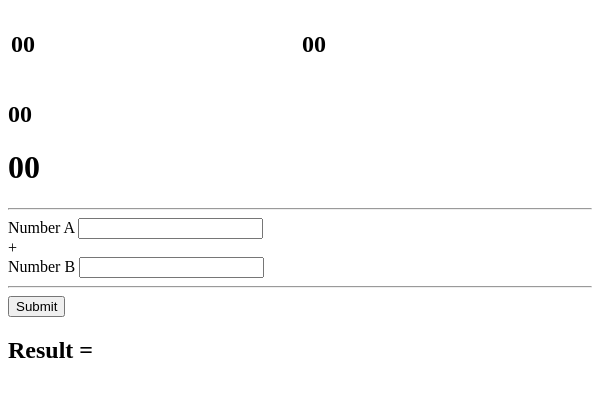
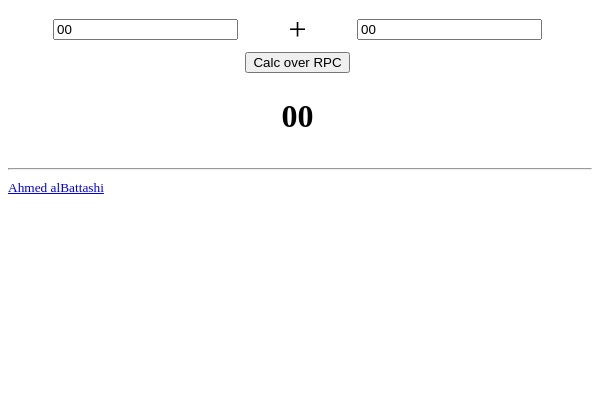
Before and after one commit to batashi/rpccalc, an Electron app: page electron-client/index.html in a window 600 px wide. Drawn offline with Linux system fonts and the light colour scheme.

Commit message:
Enable electronJS client over RPC

```diff
--- a/electron-client/index.html
+++ b/electron-client/index.html
@@ -7,7 +7,7 @@
   <!-- https://electronjs.org/docs/tutorial/security#csp-meta-tag -->
   <meta http-equiv="Content-Security-Policy" content="script-src 'self' 'unsafe-inline';" />
   <link type="style" href="cal.css" />
-  <script type="style" src="cal.css" ></script>
+  <script type="style" src="cal.css"></script>
   <script>
     async function calc_over_rpc() {
       var jayson = require('jayson');
@@ -16,12 +16,20 @@
       });
 
       // invoke "add"
-      client.request('Calculator.Add', [{ X: 4, Y: 7 }], function (err, response) {
+      var numx =  document.getElementById('numx').value;
+      var numy =  document.getElementById('numy').value;
+
+      numx=parseInt(numx)
+      numy=parseInt(numy)
+      client.request('Calculator.Add', [{ X: numx, Y: numy }], function (err, response) {
         debugger;
         console.log('RES : ' + response)
         console.log('Err : ' + err)
+
         if (err) throw err;
-        console.log(response.result); // 2
+        console.log(response.result);
+
+       document.getElementById("num_result").innerHTML=response.result;
       });
 
 
@@ -29,28 +37,32 @@
   </script>
 </head>
 
-<body >
+<body>
   <div class="container">
     <table style="width: 100%;">
-    <tr>
+      <tr style="text-align: center;">
         <td>
-        <h2 >00</h2></td>
-      <td></td>
+          <input type="number" value="00" id="numx">
+
+        </td><td  > <span style="font-size: xx-large;">+</span> </td>
         <td>
-        <h2>00</h2></td>
+          <input type="number" value="00" id="numy">
+        </td>
         <td></td>
       </tr>
+      <tr style="text-align: center;">
+        <td colspan="3">
+          <button onclick="calc_over_rpc()" >Calc over RPC </button>
+        </td>
+      </tr>
+      <tr style="text-align: center;">
+        <td colspan="3">
+          <h1 id="num_result">00</h1>
+        </td>
+      </tr>
     </table>
-  <h2>00</h2>
-  <h1>00</h1>
     <hr>
-
-  <label>Number A</label> <input id="X" type="number" /> <br>
-  + <br>
-  <label>Number B</label> <input id="Y" type="number" /> <br>
-  <hr>
-  <input type="submit" onclick="calc_over_rpc()" />
-  <h2 id="result">Result = </h2>
+ <small> <a href="https://github.com/ahmed89albttashi/rpccalc">Ahmed alBattashi</a></small>
 
   </div>
 </body>
--- a/electron-client/index.js
+++ b/electron-client/index.js
@@ -3,8 +3,8 @@ const { app, BrowserWindow } = require('electron')
 function createWindow () {
   // Create the browser window.
   const win = new BrowserWindow({
-    width: 300,
-    height: 400,
+    width: 600,
+    height: 300,
     autoHideMenuBar:true,
     webPreferences: {
       nodeIntegration: true,
```
Also changed, not shown: README.md. Lines whose indentation alone changed are shown as unchanged.
